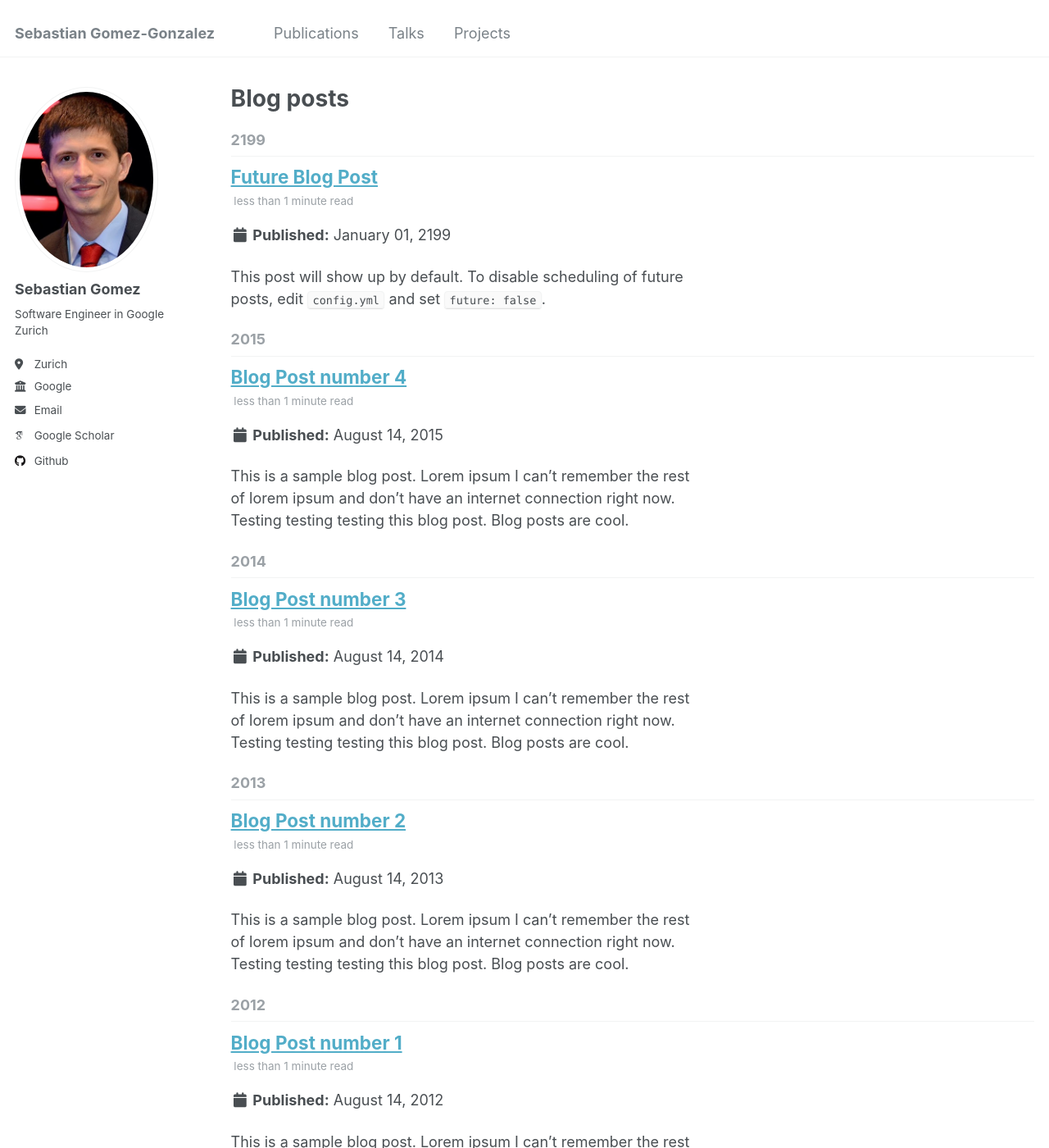
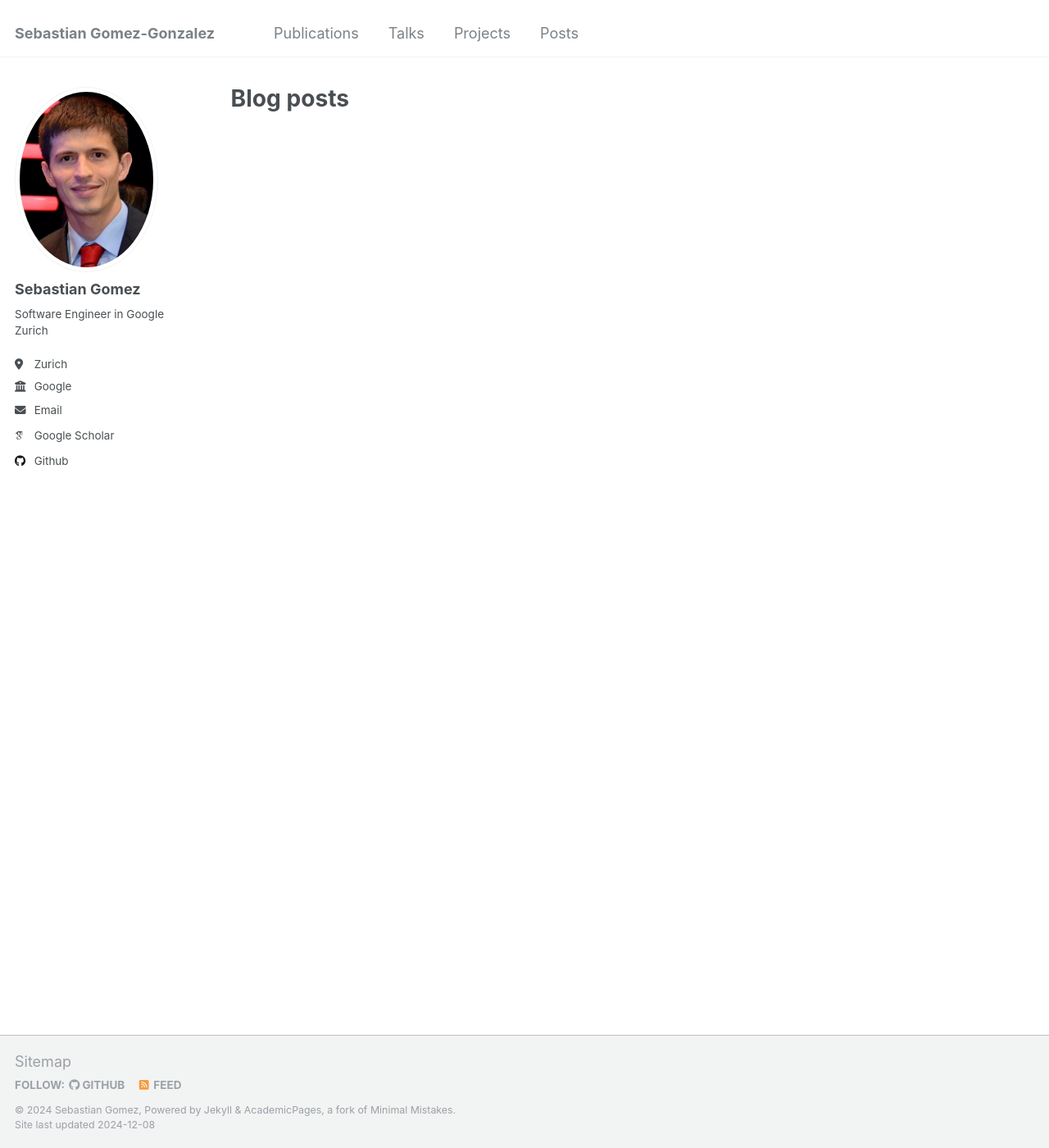
Before and after one commit to sebasutp/sebasutp.github.io, a Jekyll site: the page built from _pages/year-archive.html, in a window 1280 px wide and 1400 px high. Shown: the whole window at 82% size. Built offline with Jekyll 4.4.1, drawn with Linux system fonts in a browser that asks for light colours; some web fonts are replaced; some of the changed text lies outside the part shown.

```diff
--- a/_data/navigation.yml
+++ b/_data/navigation.yml
@@ -17,8 +17,8 @@ main:
   - title: "Projects"
     url: /portfolio/
 
-  # - title: "Blog Posts"
-  #   url: /year-archive/
+  - title: "Posts"
+    url: /year-archive/
 
   # - title: "CV"
   #   url: /cv/
--- a/_posts/2012-08-14-blog-post-1.md
+++ /dev/null
@@ -1,20 +0,0 @@
----
-title: 'Blog Post number 1'
-date: 2012-08-14
-permalink: /posts/2012/08/blog-post-1/
-tags:
-  - cool posts
-  - category1
-  - category2
----
-
-This is a sample blog post. Lorem ipsum I can't remember the rest of lorem ipsum and don't have an internet connection right now. Testing testing testing this blog post. Blog posts are cool.
-
-Headings are cool
-======
-
-You can have many headings
-======
-
-Aren't headings cool?
-------
--- a/_posts/2013-08-14-blog-post-2.md
+++ /dev/null
@@ -1,20 +0,0 @@
----
-title: 'Blog Post number 2'
-date: 2013-08-14
-permalink: /posts/2013/08/blog-post-2/
-tags:
-  - cool posts
-  - category1
-  - category2
----
-
-This is a sample blog post. Lorem ipsum I can't remember the rest of lorem ipsum and don't have an internet connection right now. Testing testing testing this blog post. Blog posts are cool.
-
-Headings are cool
-======
-
-You can have many headings
-======
-
-Aren't headings cool?
-------
--- a/_posts/2014-08-14-blog-post-3.md
+++ /dev/null
@@ -1,20 +0,0 @@
----
-title: 'Blog Post number 3'
-date: 2014-08-14
-permalink: /posts/2014/08/blog-post-3/
-tags:
-  - cool posts
-  - category1
-  - category2
----
-
-This is a sample blog post. Lorem ipsum I can't remember the rest of lorem ipsum and don't have an internet connection right now. Testing testing testing this blog post. Blog posts are cool.
-
-Headings are cool
-======
-
-You can have many headings
-======
-
-Aren't headings cool?
-------
--- a/_posts/2199-01-01-future-post.md
+++ /dev/null
@@ -1,11 +0,0 @@
----
-title: 'Future Blog Post'
-date: 2199-01-01
-permalink: /posts/2012/08/blog-post-4/
-tags:
-  - cool posts
-  - category1
-  - category2
----
-
-This post will show up by default. To disable scheduling of future posts, edit `config.yml` and set `future: false`.
```
Also changed, not shown: _posts/2015-08-14-blog-post-4.md (deleted, +0 -20 lines), _posts/tips_ingenieria.md (added, +43 -0 lines).
